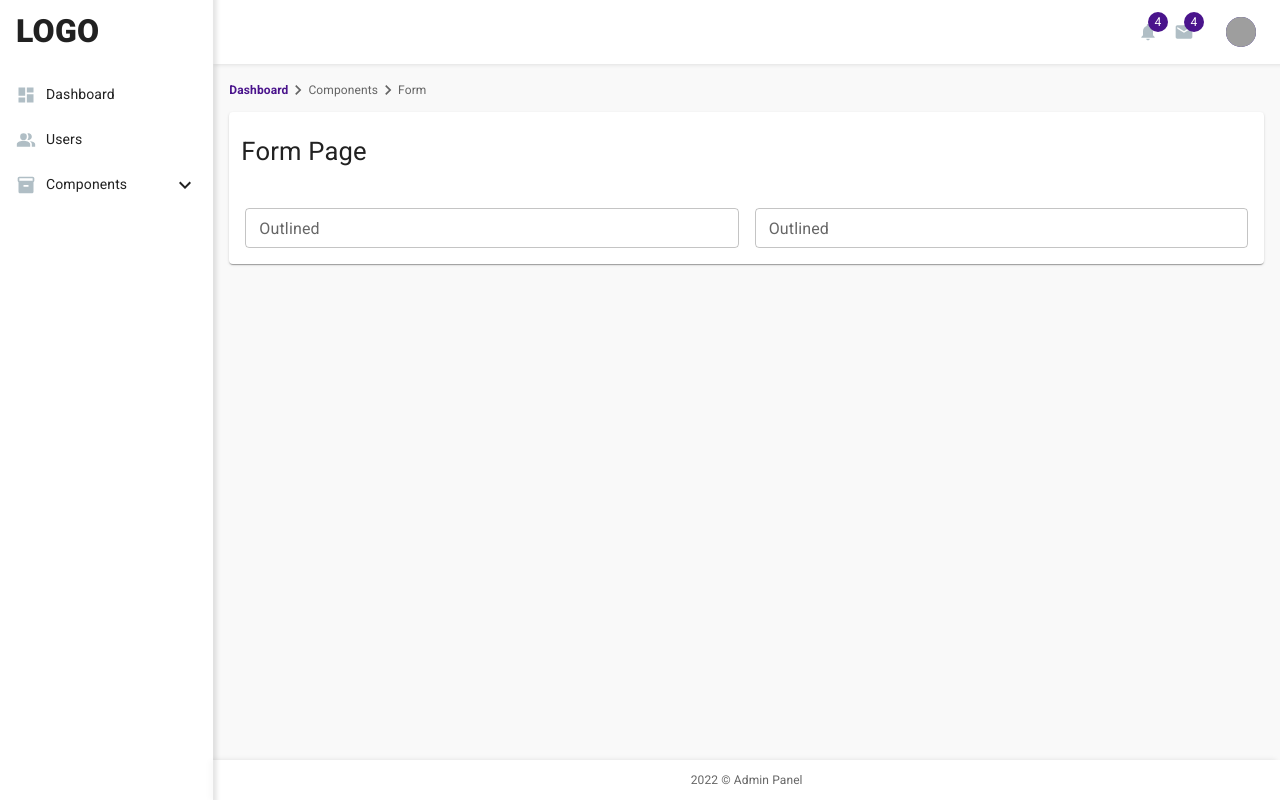
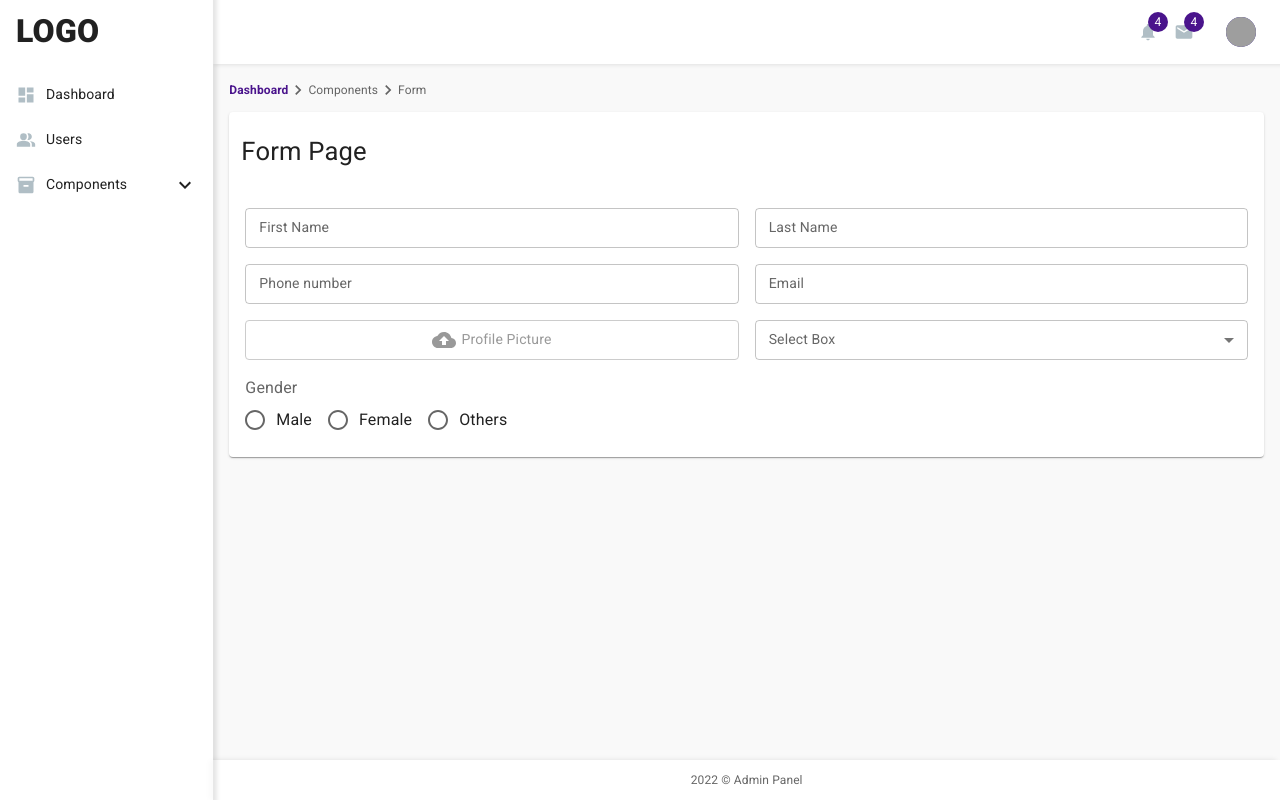
Before and after one commit to AzizTareq295/admin-panel-ts-next, a Next.js app: page /components/form in a window 1280 px wide. Built offline with nearby package versions, Linux system fonts and the light colour scheme; grey boxes are pictures that could not be loaded.

Commit message:
working on file upload filed

```diff
--- /dev/null
+++ b/components/common/FormItem/FileUpload.tsx
@@ -0,0 +1,165 @@
+import React, { useState } from 'react'
+import CloudUploadIcon from '@mui/icons-material/CloudUpload';
+import CloseIcon from '@mui/icons-material/Close';
+import { makeStyles } from '@mui/styles';
+
+type FileType = "image" | "doc"
+
+type fileItemType = {
+  file: string;
+  type: string;
+  name: string;
+}
+
+type fileItemsType = fileItemType[] | []
+
+type FileUploadProps = {
+  label: string;
+  name?: string;
+  value?: string;
+  fileType?: FileType;
+  multiple?: boolean;
+  onChange?: (event: React.ChangeEvent<HTMLInputElement>) => void;
+}
+
+const FileExtensions = {
+  image: ['jpg', 'jpeg', 'png', 'webp', 'gif'],
+  doc: ['docx', 'doc', 'xlsx', 'pdf', 'txt', 'csv']
+}
+
+
+const useStyles = makeStyles({
+  fileUploadBox: {
+    display: 'flex',
+    alignItems: 'center',
+    justifyContent: 'center',
+    width: '100%',
+    minHeight: '40px',
+    border: '1px solid #ccc',
+    borderRadius: '4px',
+    position: 'relative',
+    cursor: 'pointer',
+    '& input': {
+      opacity: 0,
+      width: '100%',
+      height: '100%',
+      position: 'absolute',
+    }
+  },
+  fileUploadBoxLabel: {
+    fontSize: '14px',
+    color: '#999',
+    width: '100%',
+    textAlign: 'center',
+    display: 'flex',
+    alignItems: 'center',
+    justifyContent: 'center',
+    gap: '5px'
+  }
+})
+
+
+
+const FileUpload: React.FC<FileUploadProps> = ({label, name, value, fileType="image", multiple=false, onChange}) => {
+
+  const classes = useStyles();
+
+  const [fileItems, setFileItems] = useState<fileItemsType>([])
+
+  const handleFile = (e: React.ChangeEvent<HTMLInputElement>) => {
+    const files = (e.target as HTMLInputElement).files || []
+
+    if (multiple) {
+      let items: fileItemsType = []
+      for (let index = 0; index < files.length; index++) {
+        const file = files[index];
+        const { name, size } = file
+
+        const fileExtension = name.split('.').pop() || '';
+
+        if (FileExtensions[fileType]?.includes(fileExtension)) {
+          const fileReader = new FileReader()
+          fileReader.onload = (element: any) => {
+            console.log(element.target)
+            items.push({file: element.target.result, type: fileType, name})
+          }
+
+          fileReader.readAsDataURL(file)
+        }
+      }
+      console.log(items)
+      setFileItems(items)
+    }
+    else{
+      const file = files[0];
+      if (file) {
+        const { name, size } = file
+
+
+        const fileExtension = name.split('.').pop() || '';
+
+        if (!FileExtensions[fileType]?.includes(fileExtension)) {
+          e.preventDefault()
+          return false
+        }
+
+        const fileReader = new FileReader()
+        fileReader.onload = (element: any) => {
+          setFileItems([{file: element.target.result, type: fileType, name}])
+        }
+
+        fileReader.readAsDataURL(file)
+
+
+      }
+      else{
+        setFileItems([])
+        e.preventDefault()
+        return false
+      }
+    }
+  }
+
+  console.log(fileItems)
+
+
+  return (
+    <>
+      <div className={classes.fileUploadBox}>
+        {
+          (fileItems.length === 1 && !multiple) ?
+          <div className={classes.fileUploadBoxLabel}>
+            <span>{fileItems[0].name}</span>
+            <CloseIcon />
+          </div>
+          :
+          <div className={classes.fileUploadBoxLabel}>
+            <CloudUploadIcon />
+            <span>{label}</span>
+          </div>
+        }
+        <input type="file" multiple={multiple} name={name} value={value} onChange={handleFile} />
+      </div>
+      {
+        (fileItems.length > 0 && multiple) &&
+        <div className=''>
+          {
+            fileItems.map((item: fileItemType, index: number) => (
+              <div key={`file-item-${index}`}>
+                {
+                  item.type === "image" ?
+                  <div>
+                    <img src={item.file} alt="file-array" />
+                  </div>
+                  : ''
+                }
+              </div>
+            ))
+          }
+        </div>
+      }
+    </>
+  )
+}
+
+export default FileUpload
--- a/components/common/FormItem/InputField.tsx
+++ b/components/common/FormItem/InputField.tsx
@@ -5,47 +5,88 @@ import { makeStyles } from '@mui/styles'
 const useStyles = makeStyles({
   inputField: {
     width: '100%',
+
+    '& label': {
+      fontSize: '14px',
+    }
   },
 })
 
 type InputFieldProps = {
   label: string,
+  name: string,
   value?: string,
   onChange?: (event: React.ChangeEvent<HTMLInputElement>) => void,
   onBlur?: (event: React.FocusEvent<HTMLInputElement>) => void,
   onKeyPress?: (event: React.KeyboardEvent<HTMLInputElement>) => void,
-  error?: string,
+  error?: boolean,
   helperText?: string,
   type?: string,
   disabled?: boolean,
   required?: boolean,
   multiline?: boolean,
-  size?: string,
+  size?: "small" | "medium",
+  variant?: "outlined" | "standard" | "filled",
+  styles?: object,
+  fullWidth?: boolean,
+  min?: number,
+  max?: number,
 }
 
 const InputField: React.FC<InputFieldProps> = ({
   label,
+  name,
   value,
   onChange,
   onBlur,
   onKeyPress,
   error,
-  helperText,
   type = 'text',
   disabled = false,
   required = false,
   multiline = false,
-  size = 'small',
+  size = "small",
+  variant ="outlined",
+  styles,
+  fullWidth = true,
+  min,
+  max,
 }) => {
 
   const classes = useStyles();
 
+  let inputProps = {}
+
+  if (min || max) {
+    inputProps = {
+      min,
+      max,
+    }
+  }
+
   return (
     <TextField
-      className={`${classes.inputField} h i`}
-      label="Outlined"
-      variant="outlined"
-      size='small'
+      className={`${classes.inputField}`}
+      label={label}
+      name={name}
+      variant={variant}
+      size={size}
+      type={type}
+      onChange={onChange}
+      onBlur={onBlur}
+      onKeyPress={onKeyPress}
+      value={value}
+      multiline={multiline}
+      disabled={disabled}
+      required={required}
+      fullWidth={fullWidth}
+      sx={styles}
+      error={error}
+      InputProps={{
+        inputProps: {
+          ...inputProps,
+        }
+      }}
     />
   )
 }
--- /dev/null
+++ b/components/common/FormItem/RadioBox.tsx
@@ -0,0 +1,51 @@
+import React from 'react'
+import { FormControl, FormControlLabel, FormLabel, Radio, RadioGroup } from '@mui/material'
+
+type propTypes = {
+  label: string,
+  name: string,
+  onChange?: (event: React.ChangeEvent<HTMLInputElement>) => void,
+  disabled?: boolean,
+  required?: boolean,
+  items: Array<{
+    label: string,
+    value: string,
+  }>
+  row?: boolean,
+}
+
+const RadioBox: React.FC<propTypes> = ({
+  label,
+  name,
+  onChange,
+  disabled = false,
+  required = false,
+  items,
+  row = true,
+}) => {
+  return (
+    <FormControl required={required}>
+      <FormLabel id="demo-row-radio-buttons-group-label">{label}</FormLabel>
+      <RadioGroup
+        row={row}
+        aria-labelledby="demo-row-radio-buttons-group-label"
+        name={name}
+        onChange={onChange}
+      >
+        {
+          items.map((item, index)=> (
+            <FormControlLabel
+              key={`radio-item-${index}`}
+              value={item.value}
+              label={item.label}
+              control={<Radio />}
+              disabled={disabled}
+            />
+          ))
+        }
+      </RadioGroup>
+    </FormControl>
+  )
+}
+
+export default RadioBox
--- /dev/null
+++ b/components/common/FormItem/SelectBox.tsx
@@ -0,0 +1,63 @@
+import React from 'react'
+import { FormControl, InputLabel, MenuItem, Select, SelectChangeEvent } from '@mui/material'
+import { makeStyles } from '@mui/styles'
+
+const useStyles = makeStyles({
+  inputField: {
+    width: '100%',
+
+    '& label': {
+      fontSize: '14px',
+    }
+  },
+})
+
+type selectItemTypes = {
+  label: string,
+  value: number,
+}
+
+type propTypes = {
+  label: string,
+  name: string,
+  value?: string,
+  onChange?: (event: SelectChangeEvent<string>) => void,
+  items: Array<selectItemTypes>,
+  size?: "small" | "medium",
+}
+
+const SelectBox: React.FC<propTypes> = ({
+  label,
+  name,
+  value,
+  onChange,
+  items,
+  size = "small",
+}) => {
+
+  const classes = useStyles()
+
+  return (
+    <FormControl size={size} className={classes.inputField}>
+      <InputLabel id="demo-select-small">{label}</InputLabel>
+      <Select
+        labelId="demo-select-small"
+        id="demo-select-small"
+        label={label}
+        name={name}
+        value={value}
+        onChange={onChange}
+      >
+        {
+          items.map((item, index)=> (
+            <MenuItem key={`selectbox-item-${index}-item-${item.label}`} value={item.value}>
+              {item.label}
+            </MenuItem>
+          ))
+        }
+      </Select>
+    </FormControl>
+  )
+}
+
+export default SelectBox
--- a/components/partials/components/Form/FormItem.tsx
+++ b/components/partials/components/Form/FormItem.tsx
@@ -1,16 +1,88 @@
 import { Box, Grid } from '@mui/material'
+import FileUpload from 'components/common/FormItem/FileUpload'
 import InputField from 'components/common/FormItem/InputField'
+import RadioBox from 'components/common/FormItem/RadioBox'
+import SelectBox from 'components/common/FormItem/SelectBox'
 import React from 'react'
 
 const FormItem: React.FC = () => {
+
+  const radioBoxItems = [
+    {
+      label: 'Male',
+      value: 'male'
+    },
+    {
+      label: 'Female',
+      value: 'female'
+    },
+    {
+      label: 'Others',
+      value: 'others'
+    }
+  ]
+
   return (
     <Box p={2}>
       <Grid container spacing={2}>
         <Grid item xs={6}>
-          <InputField />
+          <InputField
+            label="First Name"
+            onChange={(e) => {console.log(e.target.value)}}
+            name="firstName"
+          />
         </Grid>
         <Grid item xs={6}>
-          <InputField />
+          <InputField
+            label="Last Name"
+            onChange={(e) => {console.log(e.target.value)}}
+            name="lastName"
+          />
+        </Grid>
+        <Grid item xs={6}>
+          <InputField
+            label="Phone number"
+            type='number'
+            onChange={(e) => {console.log(e.target.value)}}
+            name="phone"
+            max={10}
+          />
+        </Grid>
+        <Grid item xs={6}>
+          <InputField
+            label="Email"
+            type='email'
+            onChange={(e) => {console.log(e.target.value)}}
+            name="email"
+          />
+        </Grid>
+        <Grid item xs={6}>
+          <FileUpload
+            label="Profile Picture"
+            onChange={(e) => {console.log(e.target.value)}}
+            name="profile_picture"
+            multiple={true}
+            fileType="image"
+          />
+        </Grid>
+        <Grid item xs={6}>
+          <SelectBox
+            label="Select Box"
+            onChange={(e) => {console.log(e.target.value)}}
+            name="select"
+            items={[
+              {value: 1, label: 'One'},
+              {value: 2, label: 'Two'}
+            ]}
+          />
+        </Grid>
+        <Grid item xs={6}>
+          <RadioBox
+            label="Gender"
+            name="gender"
+            items={radioBoxItems}
+            onChange={(e) => {console.log(e.target.value)}}
+          />
         </Grid>
       </Grid>
     </Box>
```
